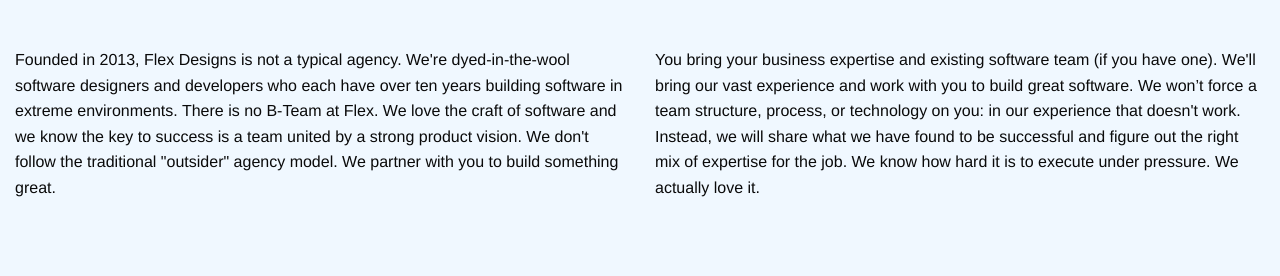
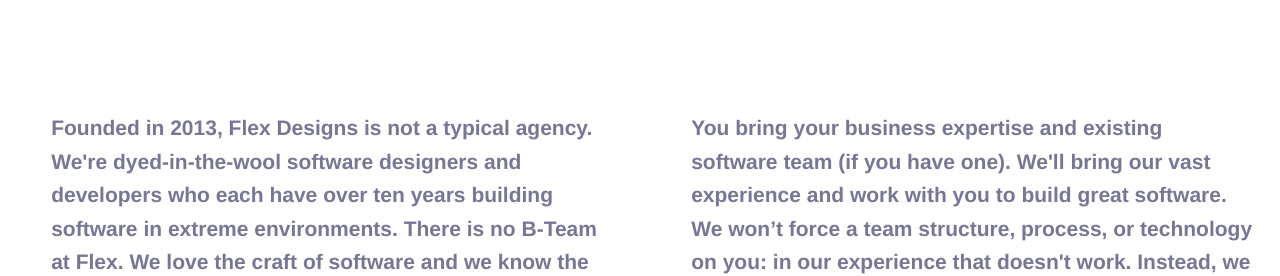
Before and after one commit to Elsis-Sitati/flex-designs, a plain HTML site: page foundation-6/index.html in a window 1280 px wide. Shown: the part 1769-2045 px from the top of the page. Drawn offline with nearby package versions, Linux system fonts and the light colour scheme; files that its build step writes are made by us from their sources.

Commit message:
styled content in abouttext2 and abouttext3 div

```diff
--- a/foundation-6/css/app.css
+++ b/foundation-6/css/app.css
@@ -93,7 +93,7 @@ div#container3 {
 }
 div#aboutus {
     height: 100%;
-    background-color: aliceblue;
+    background-color: white;
 }
 div#about1 {
     height: 27%;
@@ -105,3 +105,21 @@ p#abouttext1 {
     font-weight: 900;
     color: #444444;
 }
+div#abouttext2 {
+    margin-top: 5%;
+    padding-left: 4%;
+    padding-right: 2%;
+    height: 63%;
+    font-size: 21px;
+    font-weight: 700;
+    color: #777795
+}
+div#abouttext3 {
+    margin-top: 5%;
+    padding-left: 4%;
+    padding-right: 2%;
+    height: 63%;
+    font-size: 21px;
+    font-weight: 700;
+    color: #777795
+}
```
